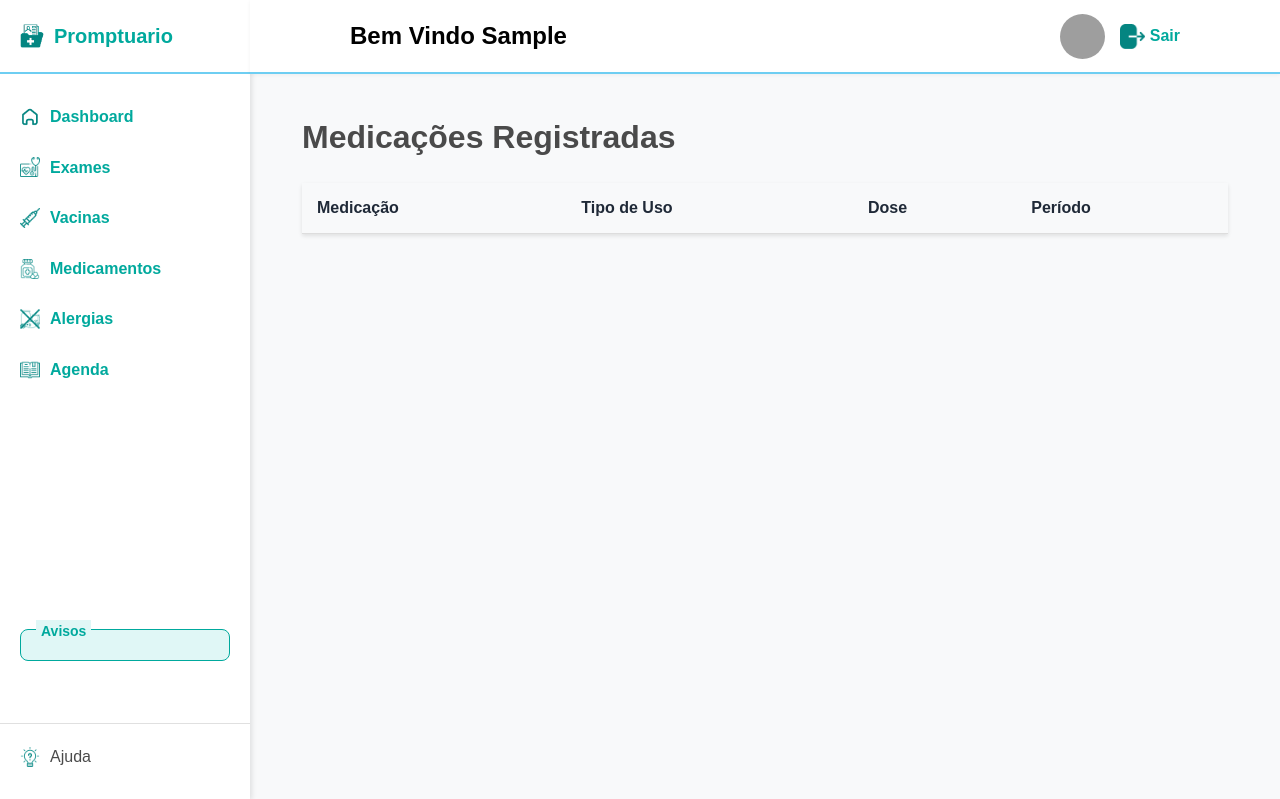
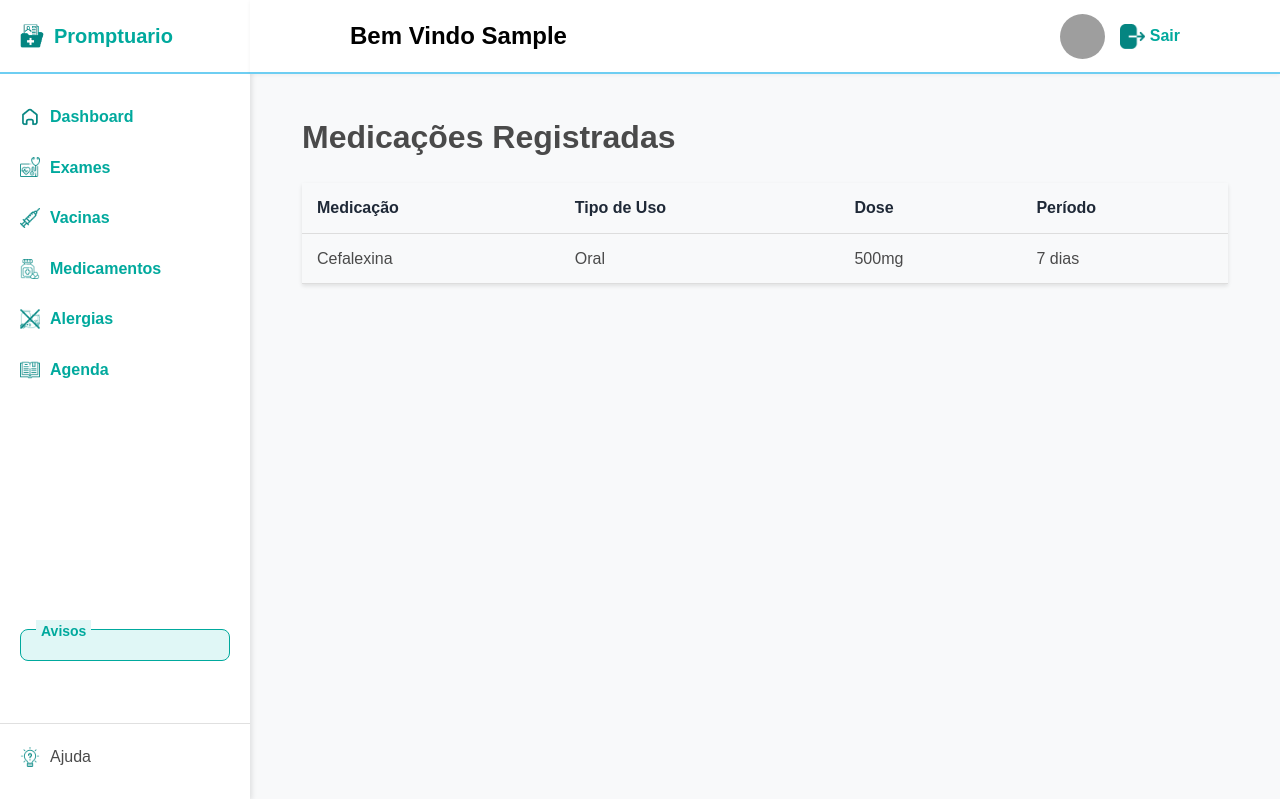
Before and after one commit to Carlos-Eduardo-Suassuna-Santiago/PROMPTUARIO, a Django app: page /patients/medications/ in a window 1280 px wide. Shown: the top 799 px of the page. Run offline with Django 4.2, Linux system fonts and the light colour scheme; the visitor is signed in with stand-in values (Sample User, id 1); lists and menus that the app fills with data are empty; grey boxes are pictures that could not be loaded.

Commit message:
Ajustes em pacientes

```diff
--- a/templates/patients/medication_list.html
+++ b/templates/patients/medication_list.html
@@ -19,8 +19,19 @@
                     <th>Tipo de Uso</th>
                     <th>Dose</th>
                     <th>Período</th>
+
                 </tr>
             </thead>
+            <tbody>
+
+                <tr>
+                    <td>Cefalexina</td>
+                    <td>Oral</td>
+                    <td>500mg</td>
+                    <td>7 dias</td>
+                </tr>
+
+            </tbody>
 
         </table>
     </div>
@@ -40,7 +51,7 @@
     {% endif %}
 
     {% else %}
-    <p class="alert alert-warning">Nenhuma medicação registrada.</p>
+    <!-- <p class="alert alert-warning">Nenhuma medicação registrada.</p> -->
     {% endif %}
 </div>
 {% endblock %}
```
Also changed, not shown: templates/accounts/dashboard_patient.html (+10 -10 lines).
